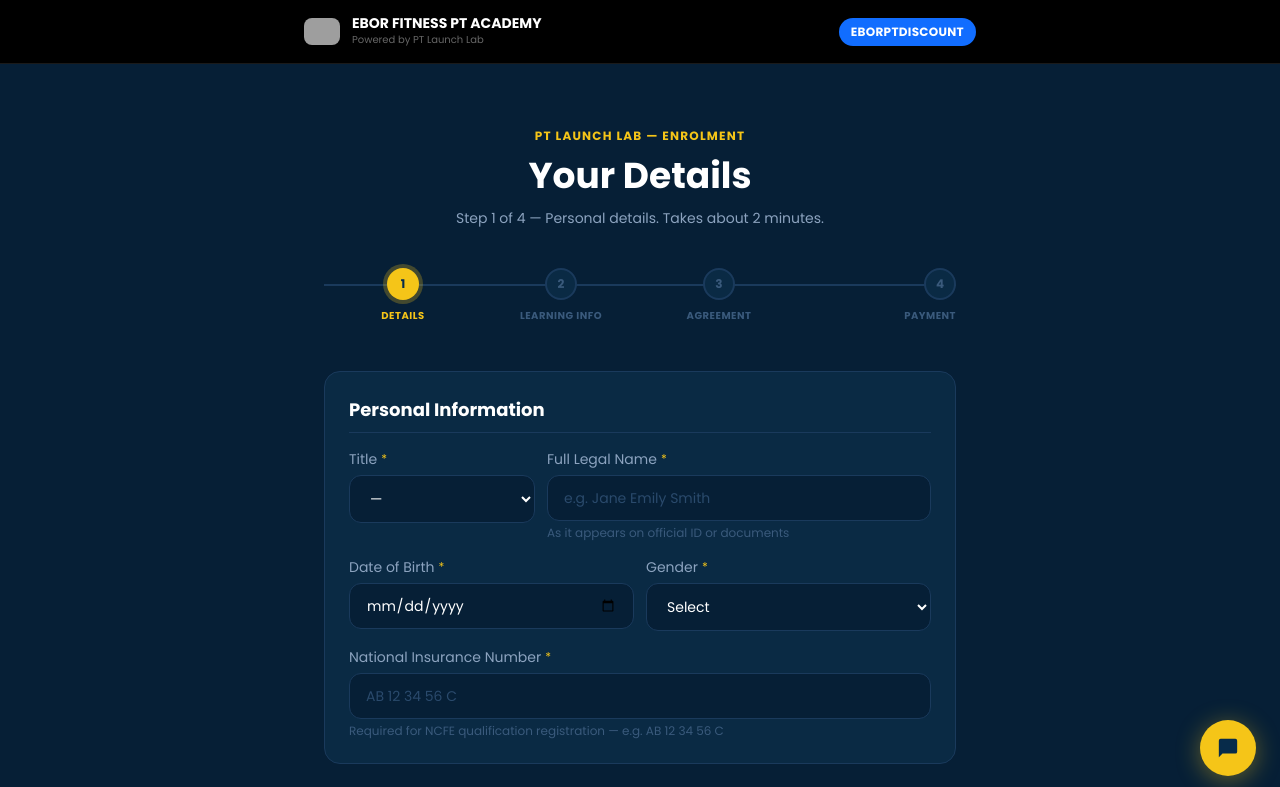
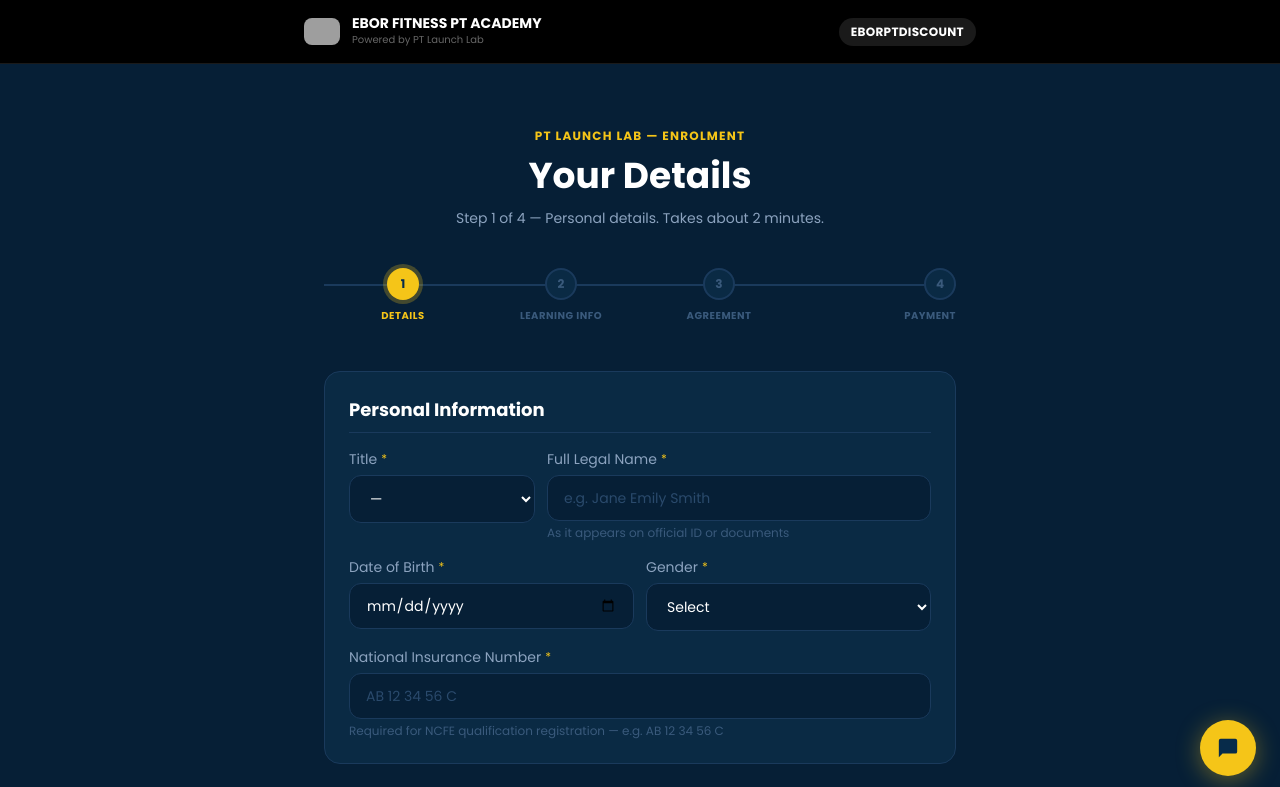
Before and after one commit to CallumAcademy95/ptlaunchlab-site, a Next.js app: page /ebor-fitness/enrol in a window 1280 px wide. Shown: the top 787 px of the page. Built offline with nearby package versions, Linux system fonts and the light colour scheme; grey boxes are pictures that could not be loaded.

Commit message:
Fix Ebor Fitness brand colours — black/white, not blue
Co-Authored-By: Claude Sonnet 4.6 <noreply@anthropic.com>

```diff
--- a/app/ebor-fitness/enrol/page.tsx
+++ b/app/ebor-fitness/enrol/page.tsx
@@ -8,7 +8,7 @@ export const metadata: Metadata = {
   robots: { index: false },
 };
 
-const PRIMARY = "#116dff";
+const PRIMARY = "#1a1a1a";
 
 const PARTNER: PartnerConfig = {
   gymReferral: "Ebor Fitness",
--- a/app/ebor-fitness/page.tsx
+++ b/app/ebor-fitness/page.tsx
@@ -9,8 +9,8 @@ const config: GymConfig = {
   logoAlt: "Ebor Fitness York",
 
   // ── Branding
-  primaryColor: "#116dff",
-  heroBg: "#080808",
+  primaryColor: "#1a1a1a",
+  heroBg: "#111111",
 
   // ── Hero copy
   heroHeadline: [
```
